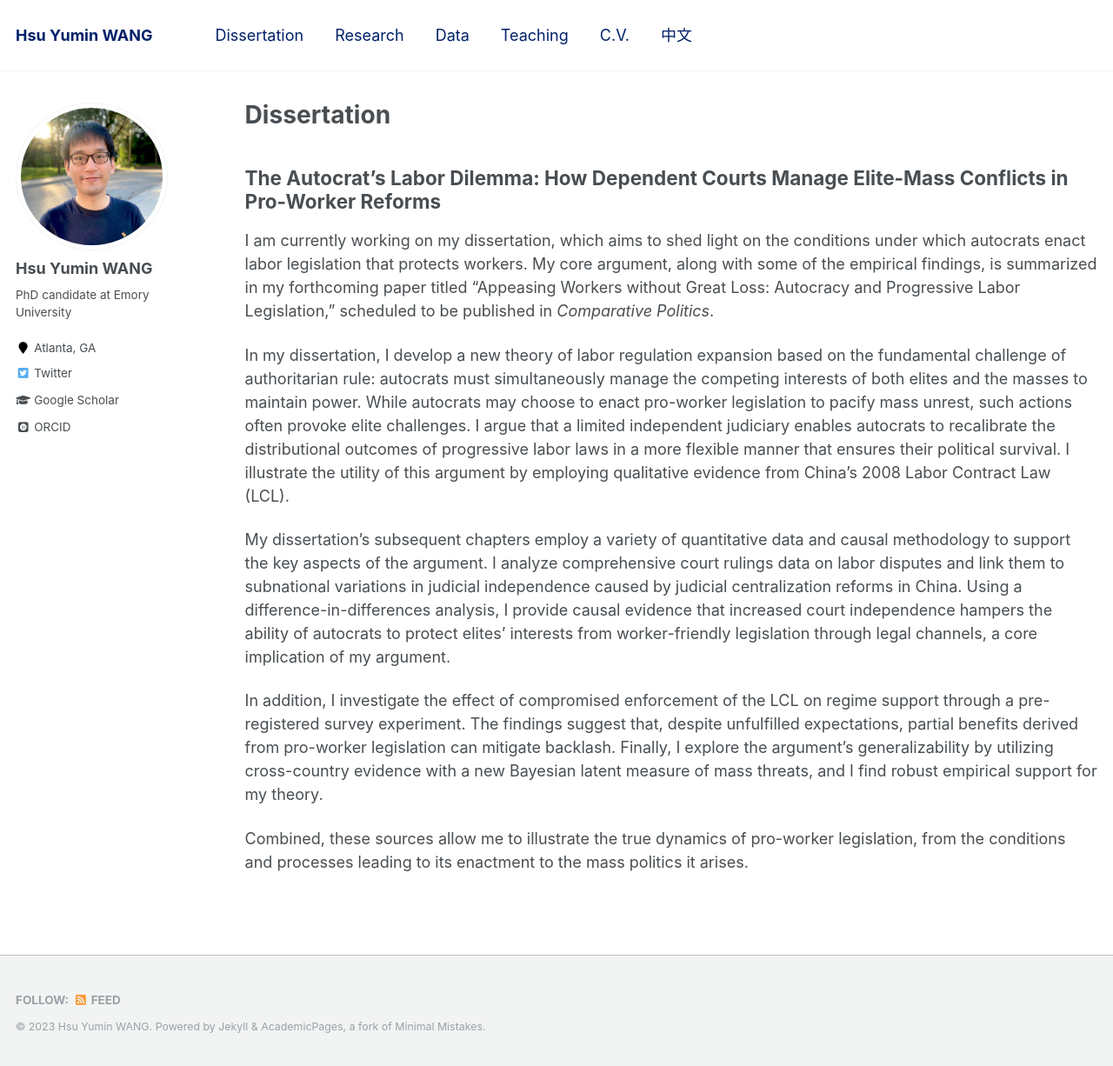
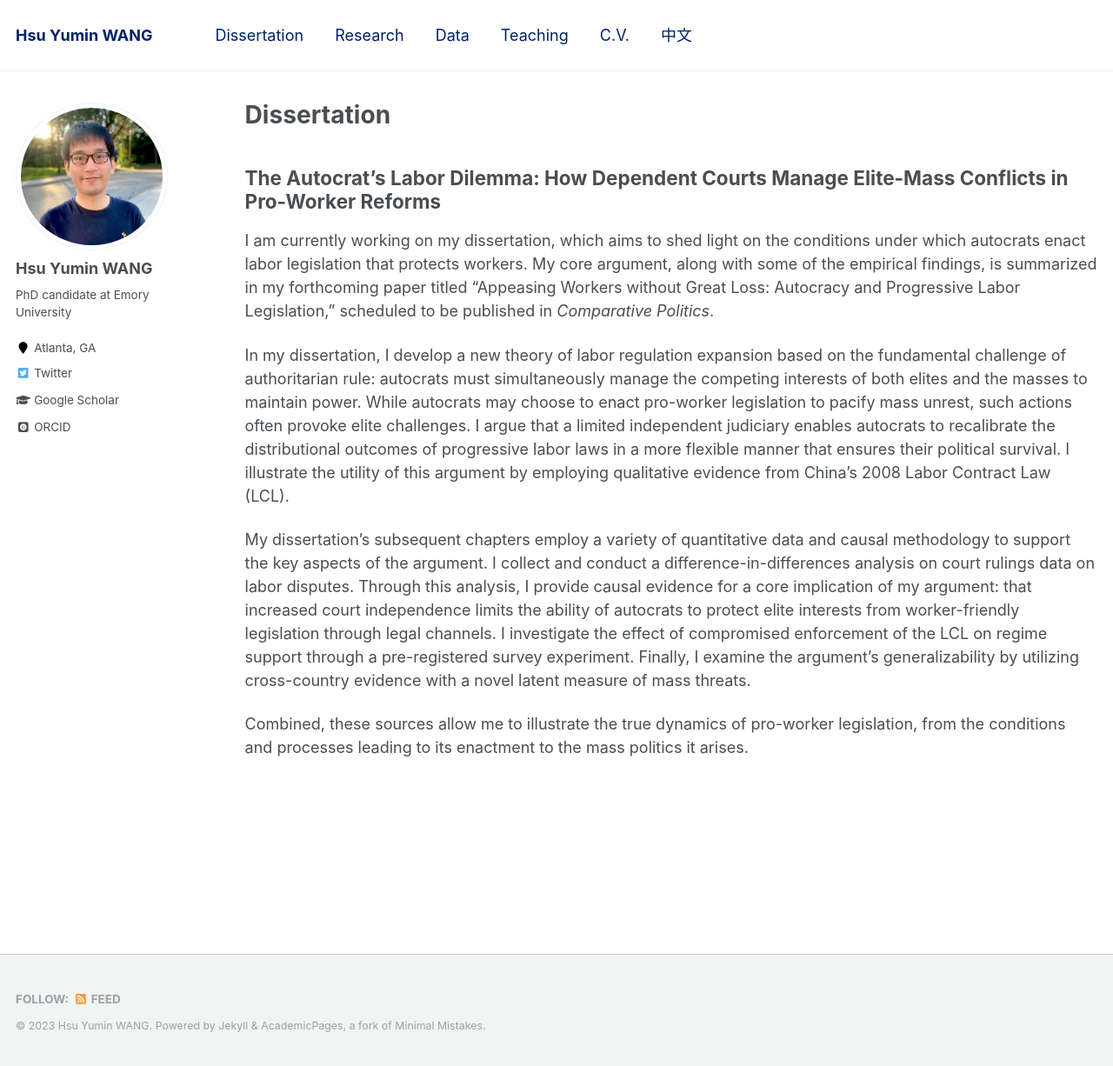
Before and after one commit to hsuyumin/hsuyumin.github.io, a Jekyll site: the page built from _pages/dissertation.md, in a window 1280 px wide and 1226 px high. Shown: the whole window at 87% size. Built offline with Jekyll 4.4.1, drawn with Linux system fonts in a browser that asks for light colours; some web fonts are replaced.

Commit message:
Update dissertation.md

```diff
--- a/_pages/dissertation.md
+++ b/_pages/dissertation.md
@@ -14,8 +14,6 @@ I am currently working on my dissertation, which aims to shed light on the condi
 
 In my dissertation, I develop a new theory of labor regulation expansion based on the fundamental challenge of authoritarian rule: autocrats must simultaneously manage the competing interests of both elites and the masses to maintain power. While autocrats may choose to enact pro-worker legislation to pacify mass unrest, such actions often provoke elite challenges. I argue that a limited independent judiciary enables autocrats to recalibrate the distributional outcomes of progressive labor laws in a more flexible manner that ensures their political survival. I illustrate the utility of this argument by employing qualitative evidence from China’s 2008 Labor Contract Law (LCL).
 
-My dissertation's subsequent chapters employ a variety of quantitative data and causal methodology to support the key aspects of the argument. I analyze comprehensive court rulings data on labor disputes and link them to subnational variations in judicial independence caused by judicial centralization reforms in China. Using a difference-in-differences analysis, I provide causal evidence that increased court independence hampers the ability of autocrats to protect elites' interests from worker-friendly legislation through legal channels, a core implication of my argument.
-
-In addition, I investigate the effect of compromised enforcement of the LCL on regime support through a pre-registered survey experiment. The findings suggest that, despite unfulfilled expectations, partial benefits derived from pro-worker legislation can mitigate backlash. Finally, I explore the argument's generalizability by utilizing cross-country evidence with a new Bayesian latent measure of mass threats, and I find robust empirical support for my theory.
+My dissertation's subsequent chapters employ a variety of quantitative data and causal methodology to support the key aspects of the argument. I collect and conduct a difference-in-differences analysis on court rulings data on labor disputes. Through this analysis, I provide causal evidence for a core implication of my argument: that increased court independence limits the ability of autocrats to protect elite interests from worker-friendly legislation through legal channels. I investigate the effect of compromised enforcement of the LCL on regime support through a pre-registered survey experiment. Finally, I examine the argument's generalizability by utilizing cross-country evidence with a novel latent measure of mass threats.
 
 Combined, these sources allow me to illustrate the true dynamics of pro-worker legislation, from the conditions and processes leading to its enactment to the mass politics it arises.
```
